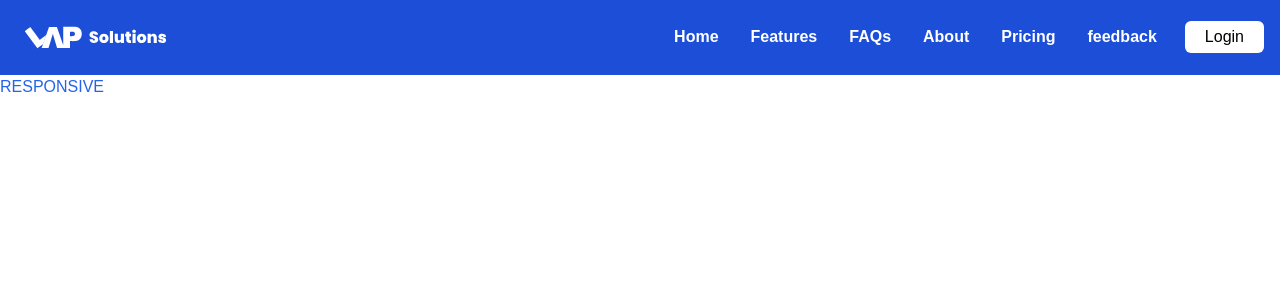
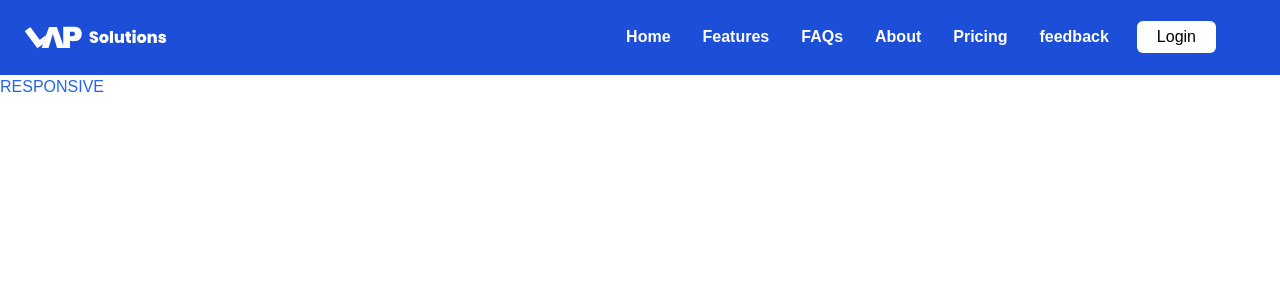
Before and after one commit to cheetoezzz/Lap-it-landing-page, a Next.js app: page / in a window 1280 px wide. Shown: the top 300 px of the page. Built offline with nearby package versions, Linux system fonts and the light colour scheme.

Commit message:
RESPONSIVE NAVBAR - BUCOD

```diff
--- a/src/app/components/navbar.tsx
+++ b/src/app/components/navbar.tsx
@@ -24,8 +24,9 @@ const Navbar = () => {
             </li>
           ))}
         </ul>
-
+            <div className="sm:pr-3 md:pr-7 xl:pr-12">
         <a href=""><button className="ml-3 px-5 py-1 rounded-md sm:text-sm sm:ml-5 md:ml-7 md:text-base  bg-white">Login</button></a>
+        </div>
 
       </div>
     </nav>
```
